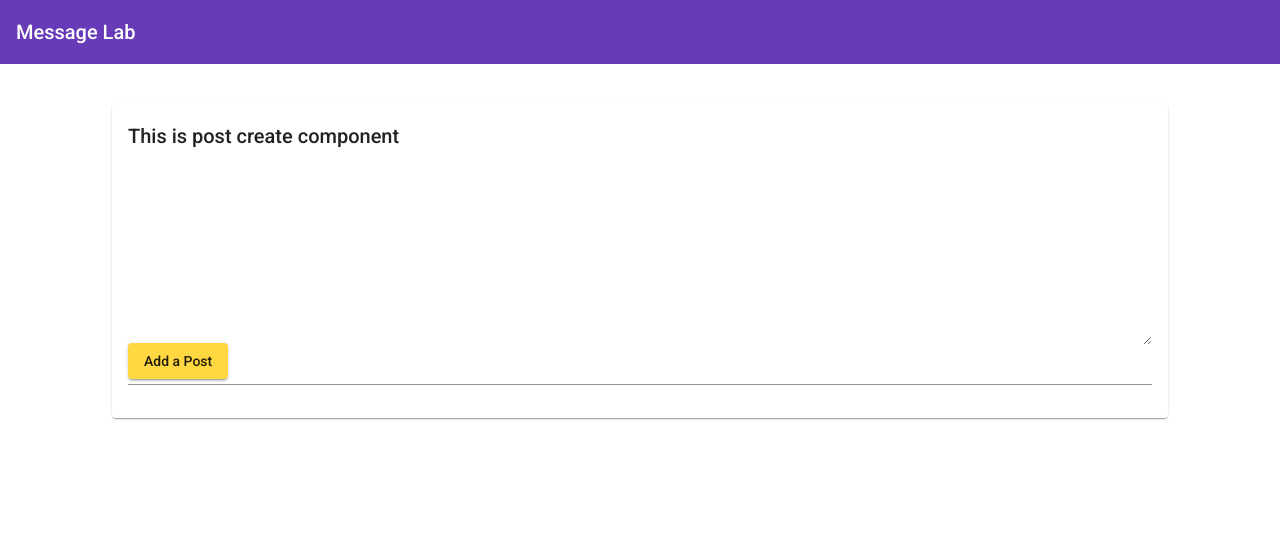
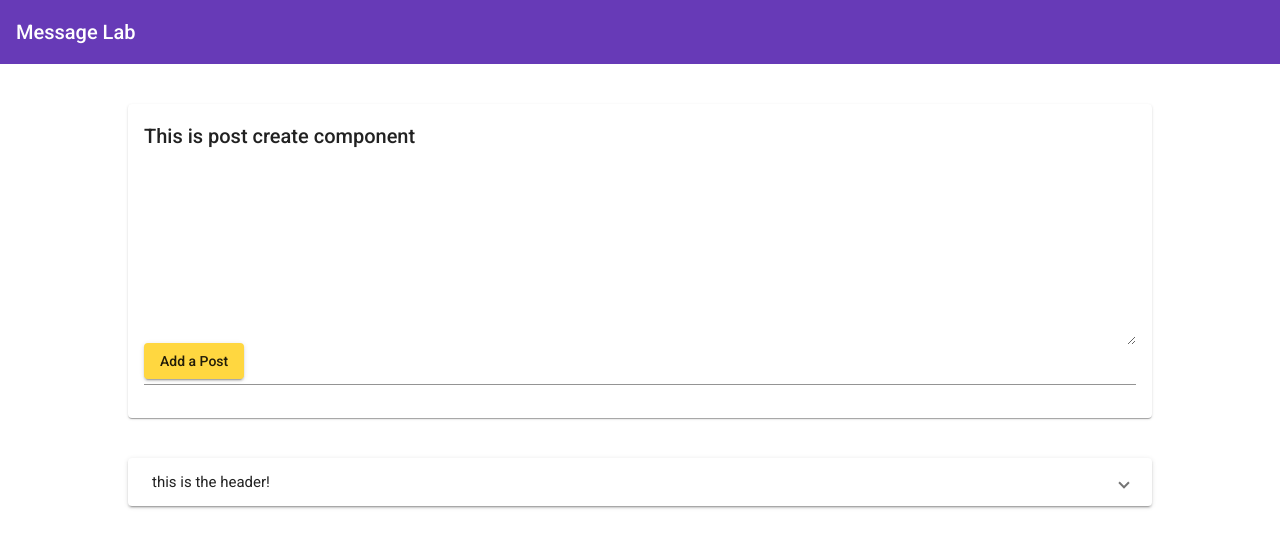
Before and after one commit to luckyleonard/CodePractice, an Angular app in the folder MEAN-project/: page / in a window 1280 px wide. Shown: the top 548 px of the page. Built offline with nearby package versions, Linux system fonts and the light colour scheme.

Commit message:
✨ (feat) add post-list component with Expansion

```diff
--- a/MEAN-project/src/app/app.component.html
+++ b/MEAN-project/src/app/app.component.html
@@ -1,6 +1,7 @@
 <app-header></app-header>
 <main>
   <app-post-create></app-post-create>
+  <app-post-list></app-post-list>
 </main>
 
 <router-outlet></router-outlet>
--- a/MEAN-project/src/app/app.component.scss
+++ b/MEAN-project/src/app/app.component.scss
@@ -1,5 +1,5 @@
 main {
-  widows: 80%;
+  width: 80%;
   margin: auto;
   margin-top: 5vh;
 }
--- a/MEAN-project/src/app/posts/post-create/post-create.component.scss
+++ b/MEAN-project/src/app/posts/post-create/post-create.component.scss
@@ -1,8 +1,3 @@
-mat-card {
-  width: 80%;
-  margin: auto;
-}
-
 mat-form-field,
 textarea {
   width: 100%;
--- /dev/null
+++ b/MEAN-project/src/app/posts/post-list/post-list.component.html
@@ -0,0 +1,8 @@
+<mat-accordion>
+  <mat-expansion-panel>
+    <mat-expansion-panel-header>
+      this is the header!
+    </mat-expansion-panel-header>
+    <p>this is the content</p>
+  </mat-expansion-panel>
+</mat-accordion>
--- /dev/null
+++ b/MEAN-project/src/app/posts/post-list/post-list.component.scss
@@ -0,0 +1,4 @@
+:host {
+  display: block;
+  margin-top: 5vh;
+}
--- /dev/null
+++ b/MEAN-project/src/app/posts/post-list/post-list.component.ts
@@ -0,0 +1,15 @@
+import { Component, OnInit } from '@angular/core';
+
+@Component({
+  selector: 'app-post-list',
+  templateUrl: './post-list.component.html',
+  styleUrls: ['./post-list.component.scss']
+})
+export class PostListComponent implements OnInit {
+
+  constructor() { }
+
+  ngOnInit(): void {
+  }
+
+}
```
Also changed, not shown: MEAN-project/src/app/app.module.ts (+9 -1 lines), 1 other file (tests, documents, lock files or other folders).
